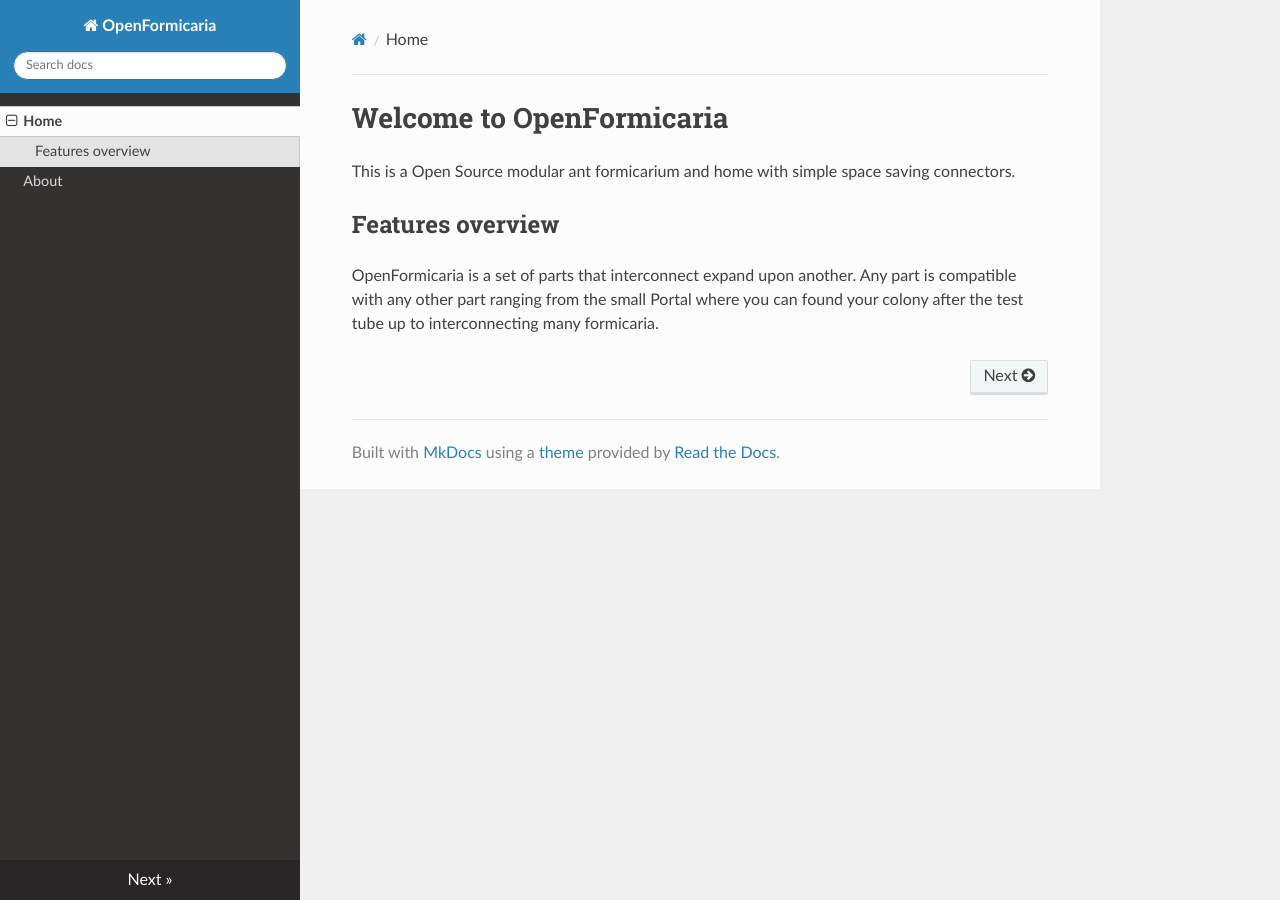
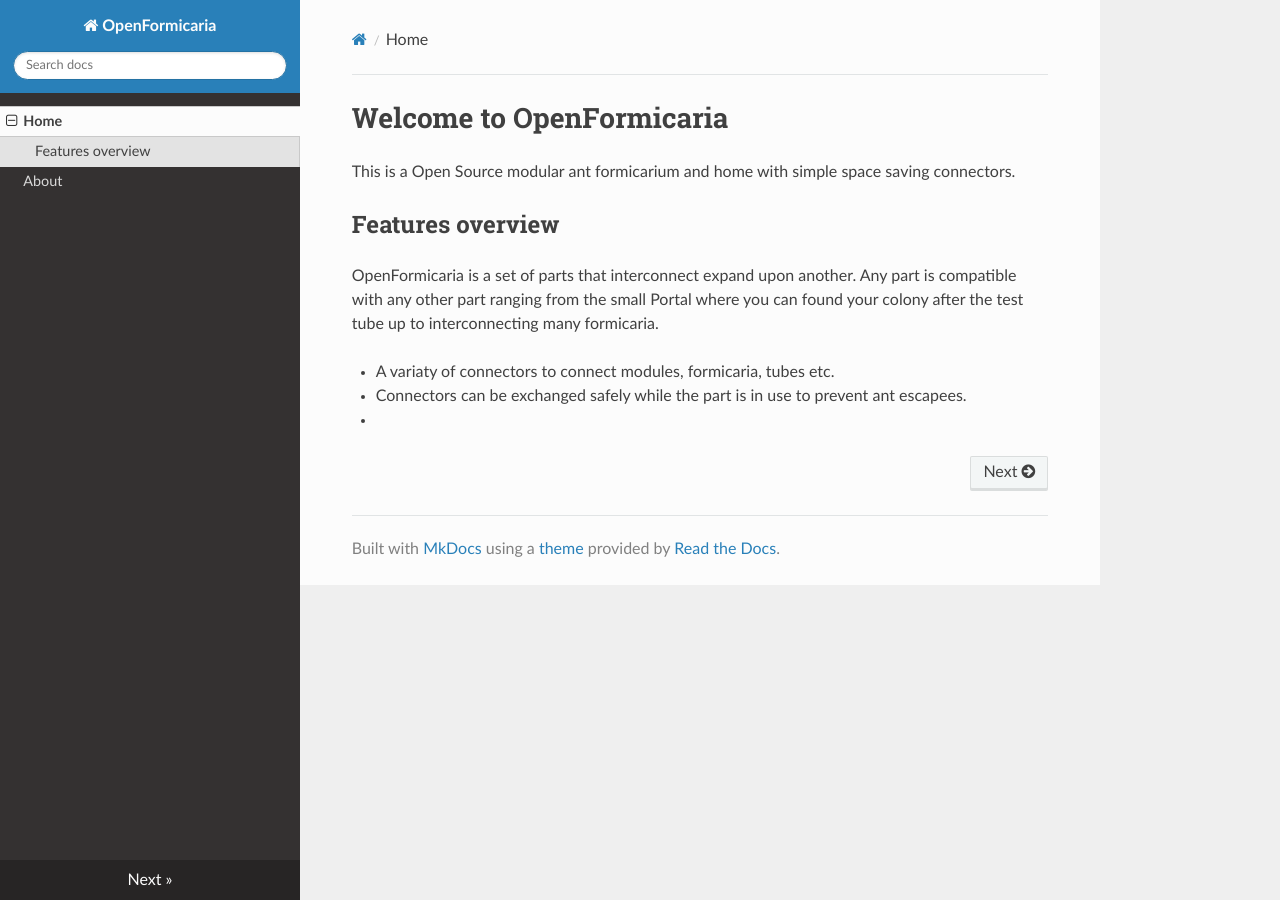
Before and after one commit to schemen/OpenFormicaria, an MkDocs documentation site: the page built from docs/index.md, in a window 1280 px wide. Built offline with MkDocs 1.6.1, drawn with Linux system fonts in a browser that asks for light colours; nearby versions of some CDN libraries.

Commit message:
Some more text

```diff
--- a/docs/index.md
+++ b/docs/index.md
@@ -3,4 +3,9 @@
 This is a Open Source modular ant formicarium and home with simple space saving connectors.
 
 ## Features overview
+
 OpenFormicaria is a set of parts that interconnect expand upon another. Any part is compatible with any other part ranging from the small Portal where you can found your colony after the test tube up to interconnecting many formicaria.
+
+* A variaty of connectors to connect modules, formicaria, tubes etc.
+* Connectors can be exchanged safely while the part is in use to prevent ant escapees.
+*
```
